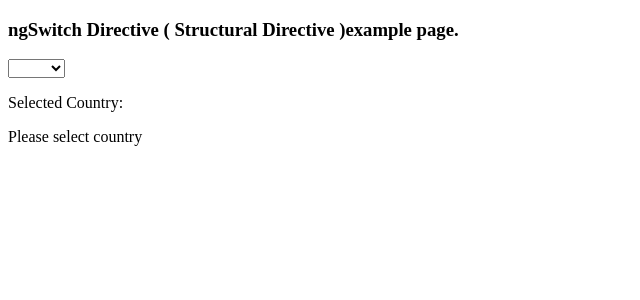
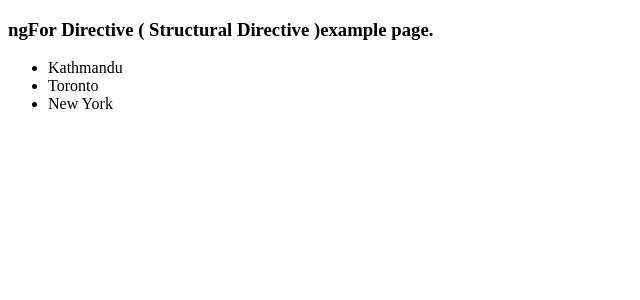
Before and after one commit to rajan10/AngularAppVSCode, an Angular app in the folder app4/: page / in a window 1280 px wide. Shown: the top 300 px of the page, without its empty margins (0-640 px from the left). Built offline with nearby package versions, Linux system fonts and the light colour scheme.

Commit message:
Add *ngFor structural directive  to iterate list /collection

```diff
--- a/app4/src/app/app.component.html
+++ b/app4/src/app/app.component.html
@@ -1,7 +1,7 @@
 <div>
   <h3>
 
-    ngSwitch Directive ( Structural Directive )example page.
+    ngFor Directive ( Structural Directive )example page.
   </h3>
 <!-- Using Angular's style binding to dynamically set the color
 Here, the color of the div is bound to the value of mycolor, which is determined by the logic in the component. -->
@@ -13,7 +13,7 @@ Here, the color of the div is bound to the value of mycolor, which is determined
 
  <div *ngIf="!b" style="background-color:red">Sorry!!!</div> -->
 
-<select [ngModel]="selectedCountry"> <!--ngModel directive(2-way directive) is binding to selectedCountry -->
+<!-- <select [ngModel]="selectedCountry"> <!--ngModel directive(2-way directive) is binding to selectedCountry
   <option>Nepal</option>
   <option>India</option>
   <option>USA</option>
@@ -22,9 +22,16 @@ Here, the color of the div is bound to the value of mycolor, which is determined
 <p>Selected Country:{{selectedCountry}}</p>
 
  <div [ngSwitch]="selectedCountry">
-  <p *ngSwitchCase="'Nepal'">Nepal </p> <!--ngSwitchCase value must be a string-->
-  <p *ngSwitchCase="'India'">India</p>
-  <p *ngSwitchCase="'USA'"> USA</p>
-  <p *ngSwitchCase="'UK'">UK</p>
-  <p *ngSwitchDefault>Please select country</p>
+  <p *ngSwitchCase="'Nepal'">Nepal Details Here </p> ngSwitchCase value must be a string
+  <p *ngSwitchCase="'India'">India Details Here</p>
+  <p *ngSwitchCase="'USA'"> USA Details Here</p>
+  <p *ngSwitchCase="'UK'">UK Details Here</p>
+  <p *ngSwitchDefault>Please select country</p> -->
+
+
+  <!-- The *ngFor structural directive in Angular is used for iterating over a collection of items, such as an array or an object, and rendering a template for each item in the collection. -->
+<ul>
+  <li *ngFor="let city of cities">{{city}} </li> <!-- let declares a local varaible for each iteration -->
+</ul>
+
 </div>
--- a/app4/src/app/app.component.ts
+++ b/app4/src/app/app.component.ts
@@ -6,17 +6,4 @@ import { Component } from '@angular/core';
   styleUrls: ['./app.component.css']
 })
 export class AppComponent {
-  title = 'app4';
-
-  marks:number =20;
-  b:boolean;
-
-  constructor() {
-    if(this.marks>=35){
-      this.b = true;
-    }else{
-      this.b = false;
-    }
-
-  }
-}
+  cities: string[]=["Kathmandu","Toronto","New York"];  }
```
